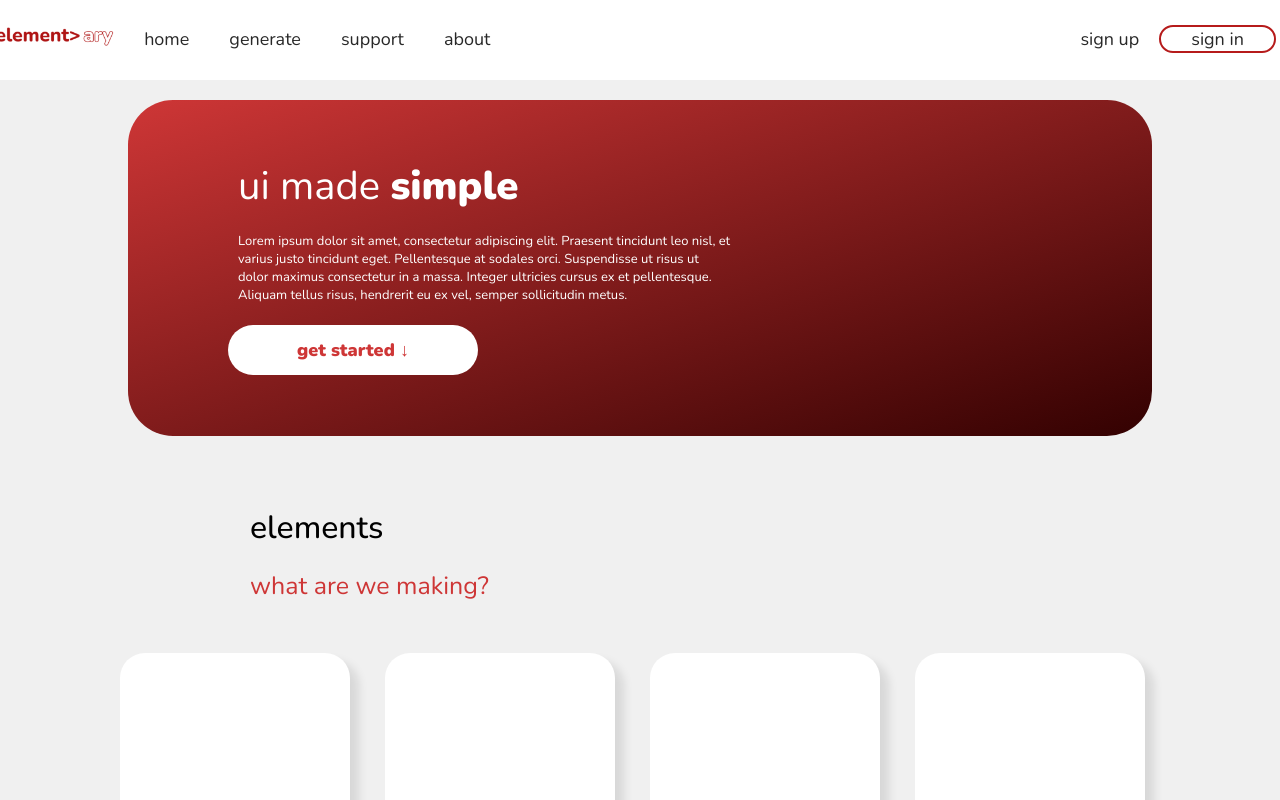
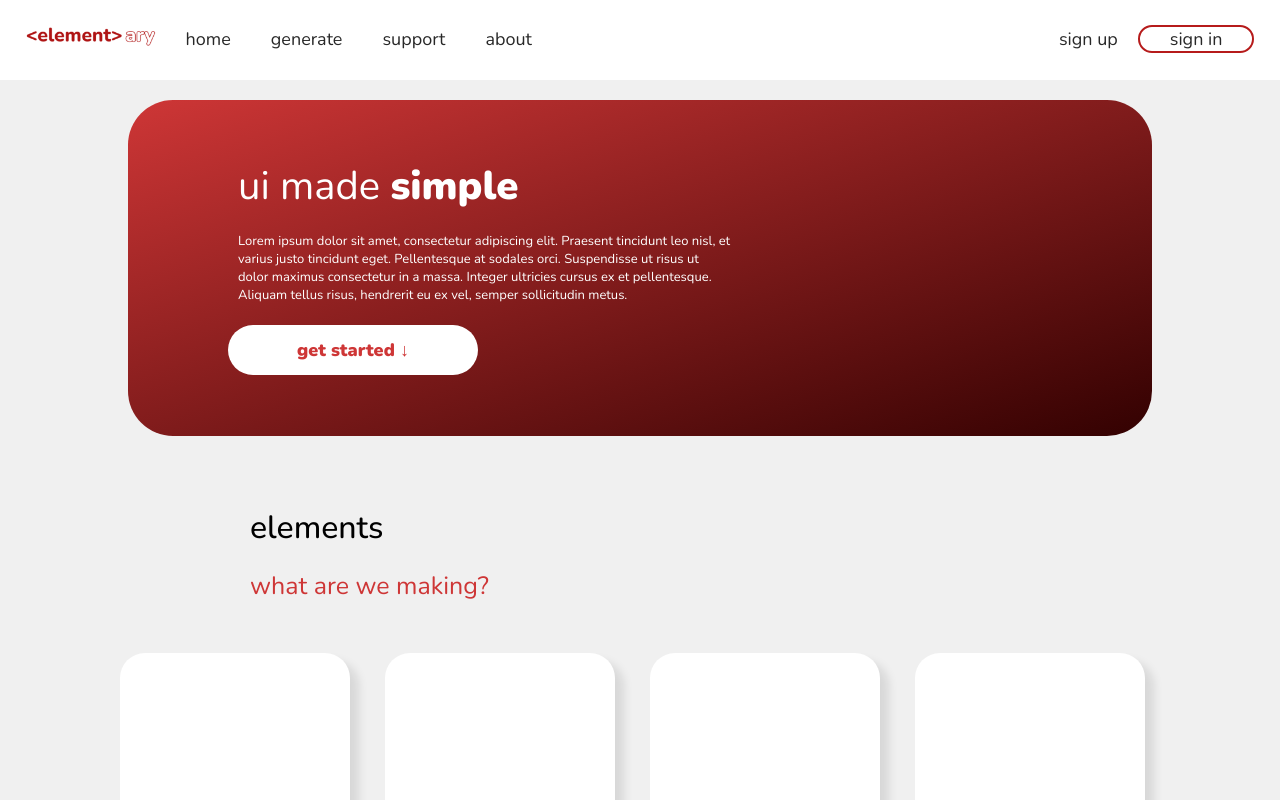
Before and after one commit to Team-RuBees/elementary, a React (Create React App) app in the folder elementary-app/: page / in a window 1280 px wide. Shown: the top 800 px of the page. Built offline with nearby package versions, Linux system fonts and the light colour scheme.

Commit message:
Modified navigation bar

```diff
--- a/elementary-app/src/components/NavBar.css
+++ b/elementary-app/src/components/NavBar.css
@@ -22,6 +22,7 @@
   font-family: 'Nunito', sans-serif;
   margin: 0; /* Reset default margin */
   padding: 0; /* Reset default padding */
+  overflow: auto;
 }
 
 nav {
@@ -32,9 +33,9 @@
   height: 80px;
   align-items: center;
   justify-content: space-between;
-    padding: 0;
   margin: 0;
-
+  padding-left: 2%;
+  padding-right: 2%;
 }
 
 
@@ -45,14 +46,18 @@
   display: flex;
   align-items: center;
   padding: 0;
-    justify-content: center;
   flex-wrap: nowrap;
   overflow: hidden;
+  justify-content: space-between;
 
 }
 
 nav li {
   height: 100%;
+  display: flex;
+  align-items: center;
+  justify-content: center;
+  flex-wrap: nowrap;
 }
 
 nav a {
@@ -83,11 +88,19 @@
   margin-left: 30px;
 }
 
+
+.right-links {
+  display: flex;
+  flex-wrap: nowrap;
+  align-items: center;
+  justify-content: space-between;
+  display: inline-block;
+}
+
 nav .right-links {
   display: flex;
   align-items: center;
-    margin-left: 550px;
-
+  justify-content: flex-end;
 }
 
 nav .right-links a:hover {
@@ -135,7 +148,6 @@
 nav .right-links .signin-button {
   border: 2px solid #B61B1B;
   border-radius: 20px;
-    margin-right: 20px;
   padding-left: 30px;
   padding-right: 30px;
 }
--- a/elementary-app/src/components/NavBar.js
+++ b/elementary-app/src/components/NavBar.js
@@ -12,15 +12,20 @@ const NavBar = () => {
         <nav>
             <div id="NavBar">
                 <ul>
-                    <img src={Logo} alt="Logo" className="Logo"/>
-                    <li><Link to="/home" class="home">home</Link></li>
-                    <li><Link to="/home" class="home">generate</Link></li>
-                    <li><Link to="/home" class="home">support</Link></li>
-                    <li><Link to="/home" class="home">about</Link></li>
-                    <li class="right-links">
-                        <Link to="/signup">sign up</Link>
-                        <Link to="/login" class="signin-button">sign in</Link>
+                    <li class="nav-left-container">
+                        <img src={Logo} alt="Logo" className="Logo"/>
+                        <li><Link to="/home" class="home">home</Link></li>
+                        <li><Link to="/home" class="home">generate</Link></li>
+                        <li><Link to="/home" class="home">support</Link></li>
+                        <li><Link to="/home" class="home">about</Link></li>
                     </li>
+
+                    <li class="nav-right-container right-links">
+                        <li><Link to="/signup">sign up</Link></li>
+                        <li><Link to="/login" class="signin-button">sign in</Link></li>
+                    </li>
+
+
                 </ul>
 
             </div>
```
Lines whose indentation alone changed are shown as unchanged.
